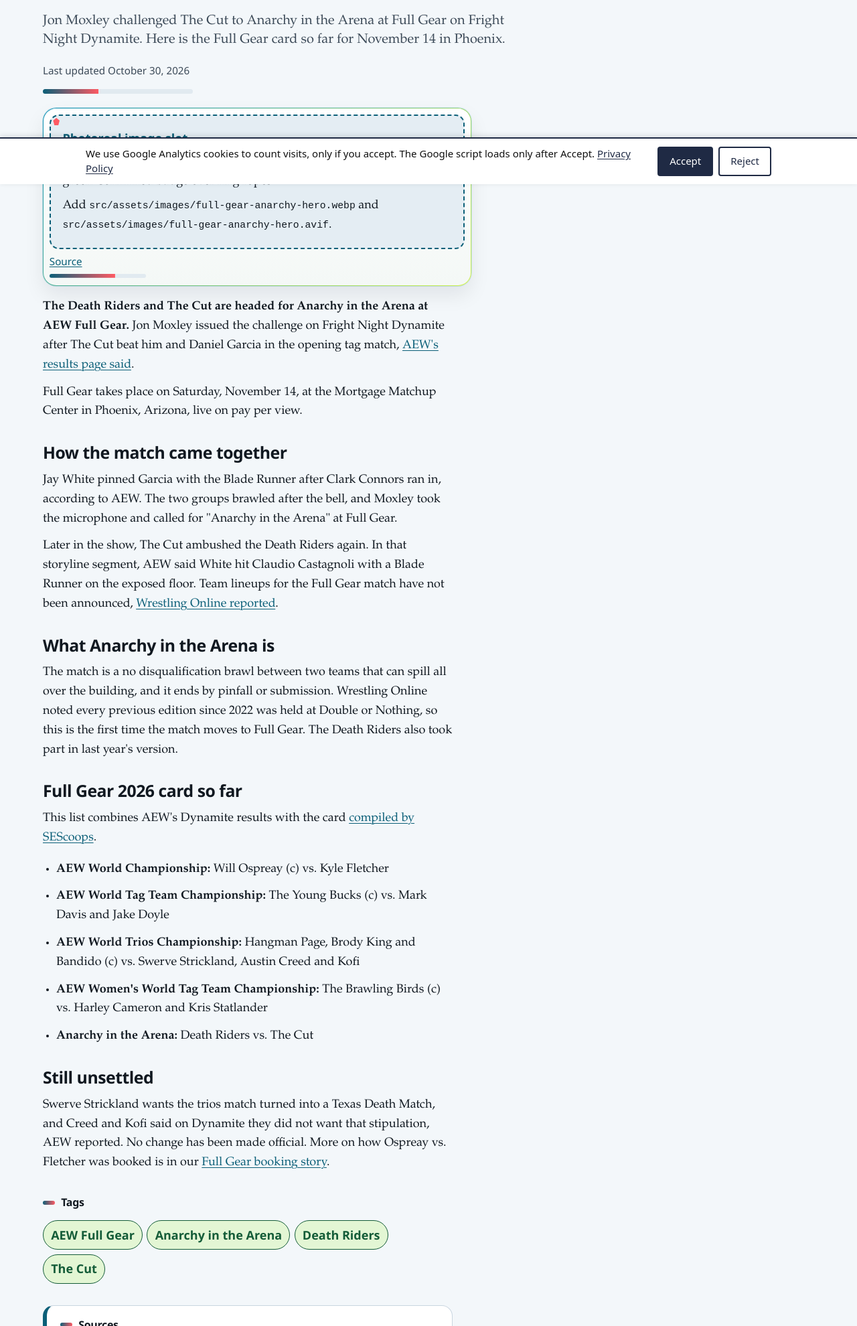
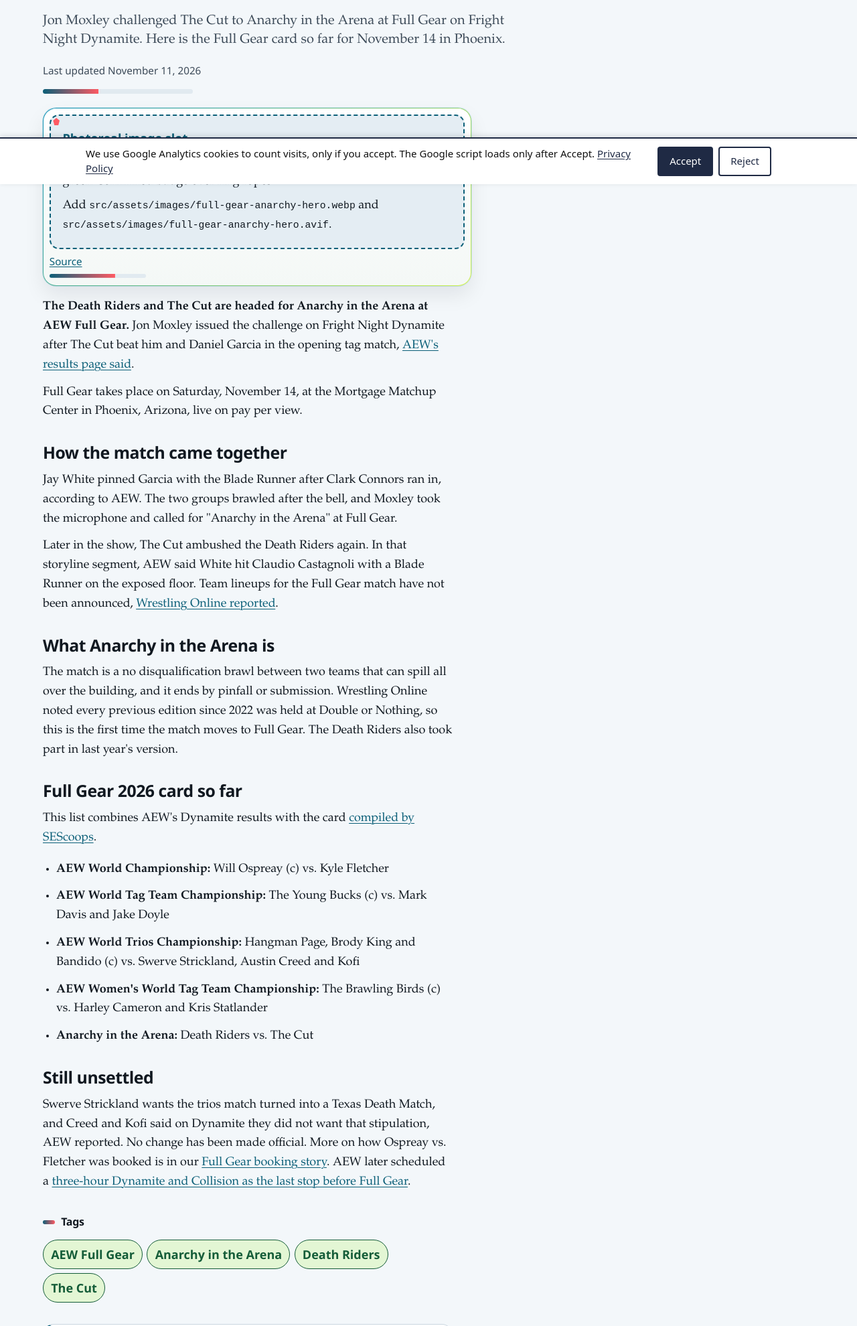
Before and after one commit to joshuaofisrael/ringzine, an Eleventy site: page src/content/posts/2026-10-30-aew-full-gear-2026-anarchy-in-the-arena-match-card.md in a window 1280 px wide. Shown: the part 525-2505 px from the top of the page at 67% size. Built offline with nearby package versions, Linux system fonts and the light colour scheme; Eleventy itself is replaced by a stand-in of ours; files that its build step writes are made by us from their sources.

Commit message:
Add internal links from related older posts to the newest 11 Nov articles. (#27)
Co-authored-by: joshuaofisrael <joshuaofisrael@users.noreply.github.com>

```diff
--- a/src/content/posts/2026-10-25-aew-collision-results-october-24-2026.md
+++ b/src/content/posts/2026-10-25-aew-collision-results-october-24-2026.md
@@ -1,7 +1,7 @@
 ---
 title: "AEW Collision results, October 24, 2026: FTR tie the series, women's Blood and Guts made"
 date: 2026-10-25
-updatedAt: 2026-10-27
+updatedAt: '2026-11-11T19:15:00.000Z'
 category: AEW
 status: confirmed
 summary: "FTR beat the Motor City Machine Guns to tie their Best of 5 series, Jay White beat Kyle O'Reilly, and AEW confirmed a women's Blood and Guts match for November 4."
@@ -52,3 +52,5 @@
 - TBS Championship: Persephone vs. Queen Aminata
 - TNT Championship: Darby Allin vs. Josh Alexander
 - Best of 5, Match 3: FTR vs. the Motor City Machine Guns
+
+The series was later tied 2-2, and Tony Khan booked [Best of 5 Match 5 for Dynamite](/articles/2026-11-11-tony-khan-books-ftr-mcmg-best-of-5-decider/).
--- a/src/content/posts/2026-10-30-aew-full-gear-2026-anarchy-in-the-arena-match-card.md
+++ b/src/content/posts/2026-10-30-aew-full-gear-2026-anarchy-in-the-arena-match-card.md
@@ -1,7 +1,7 @@
 ---
 title: "AEW Full Gear 2026 adds Anarchy in the Arena: Death Riders vs. The Cut"
 date: 2026-10-30
-updatedAt: 2026-10-30
+updatedAt: '2026-11-11T19:15:00.000Z'
 category: AEW
 status: confirmed
 summary: "Jon Moxley challenged The Cut to Anarchy in the Arena at Full Gear on Fright Night Dynamite. Here is the Full Gear card so far for November 14 in Phoenix."
@@ -57,4 +57,4 @@
 
 ## Still unsettled
 
-Swerve Strickland wants the trios match turned into a Texas Death Match, and Creed and Kofi said on Dynamite they did not want that stipulation, AEW reported. No change has been made official. More on how Ospreay vs. Fletcher was booked is in our [Full Gear booking story](/articles/2026-10-29-aew-full-gear-and-collision-bookings-october-28-2026/).
+Swerve Strickland wants the trios match turned into a Texas Death Match, and Creed and Kofi said on Dynamite they did not want that stipulation, AEW reported. No change has been made official. More on how Ospreay vs. Fletcher was booked is in our [Full Gear booking story](/articles/2026-10-29-aew-full-gear-and-collision-bookings-october-28-2026/). AEW later scheduled a [three-hour Dynamite and Collision as the last stop before Full Gear](/articles/2026-11-11-aew-three-hour-dynamite-collision-full-gear/).
--- a/src/content/posts/2026-11-05-paige-returns-nxt-kelani-jordan-retains-november-4.md
+++ b/src/content/posts/2026-11-05-paige-returns-nxt-kelani-jordan-retains-november-4.md
@@ -2,7 +2,7 @@
 title: "Paige Returns to WWE NXT, Loses NXT Women's Title Challenge to Kelani Jordan"
 date: 2026-11-05
 publishAt: "2026-11-05T14:00:00Z"
-updatedAt: 2026-11-05
+updatedAt: '2026-11-11T19:15:00.000Z'
 category: WWE
 status: confirmed
 summary: "Paige made a surprise NXT return on 4 November 2026 as Kelani Jordan's mystery challenger for the NXT Women's Championship; Jordan retained when she reversed Paige into a roll up / small package after Paige's finishing sequence."
@@ -59,3 +59,5 @@
 This Women's Title return is separate from any CM Punk and Waller NXT Title preview already on RingZine. Do not merge those angles: Paige vs Jordan was a concluded NXT Women's Championship match on the 4 November card, with Jordan retaining.
 
 Other results on the same show, including Chad Gable, Rey Fénix and Dragon Lee defeating The Vanity Project and Noam Dar & Romeo Moreno winning the 2026 Dusty Rhodes Tag Team Classic (with Cody Rhodes presenting the trophy afterward, per WWE), appear on WWE's results page but are outside the scope of this Paige return story. Those bouts show how stacked the episode was; they do not change the Women's Title outcome.
+
+WWE later said [Kelani will defend the NXT Women's Title against Kendal Grey](/articles/2026-11-11-kelani-defends-nxt-womens-title-kendal-grey/).
--- a/src/content/posts/2026-11-11-tony-khan-books-ftr-mcmg-best-of-5-decider.md
+++ b/src/content/posts/2026-11-11-tony-khan-books-ftr-mcmg-best-of-5-decider.md
@@ -1,7 +1,7 @@
 ---
 title: Tony Khan books FTR vs Motor City Machine Guns in Best of 5 Match 5 on Dynamite
 date: '2026-11-11T14:45:00.000Z'
-updatedAt: '2026-11-11T14:45:00.000Z'
+updatedAt: '2026-11-11T19:15:00.000Z'
 category: AEW
 status: confirmed
 summary: The AEW president said the series is tied 2-2 after last weekend, and that
@@ -47,4 +47,4 @@
 
 Khan's post is the primary source for the 2-2 series score and for Match 5 being scheduled on Wednesday's live show. The earlier POST Wrestling preview did not yet include that bout. As with any live wrestling card, announced matches can still change before bell time.
 
-This is a separate booking from Ciampa's first National title defence against Bailey, which this site has already covered from Khan's earlier announcement.
+This is a separate booking from Ciampa's first National title defence against Bailey, which this site has already covered from Khan's earlier announcement. A fuller preview of [Wednesday's three-hour Dynamite and Collision, the last stop before Full Gear](/articles/2026-11-11-aew-three-hour-dynamite-collision-full-gear/), is also on this site.
```
